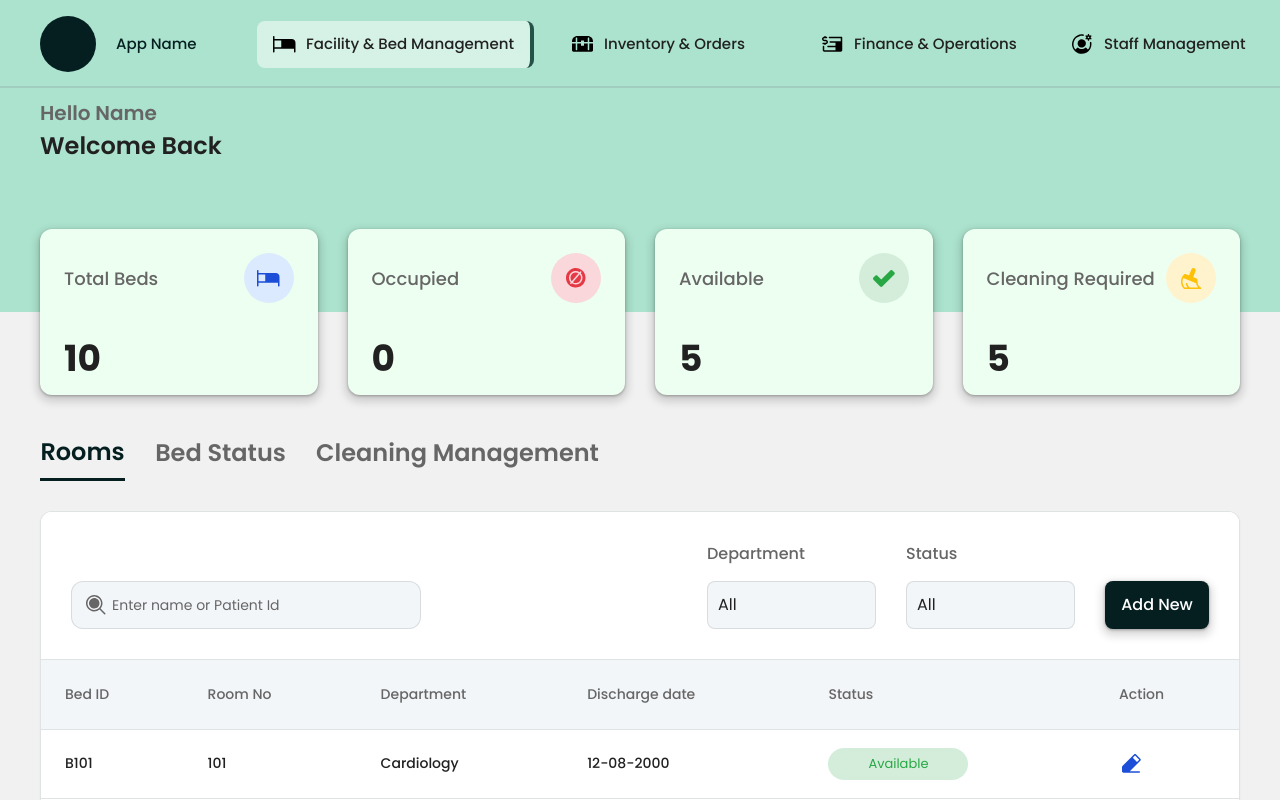
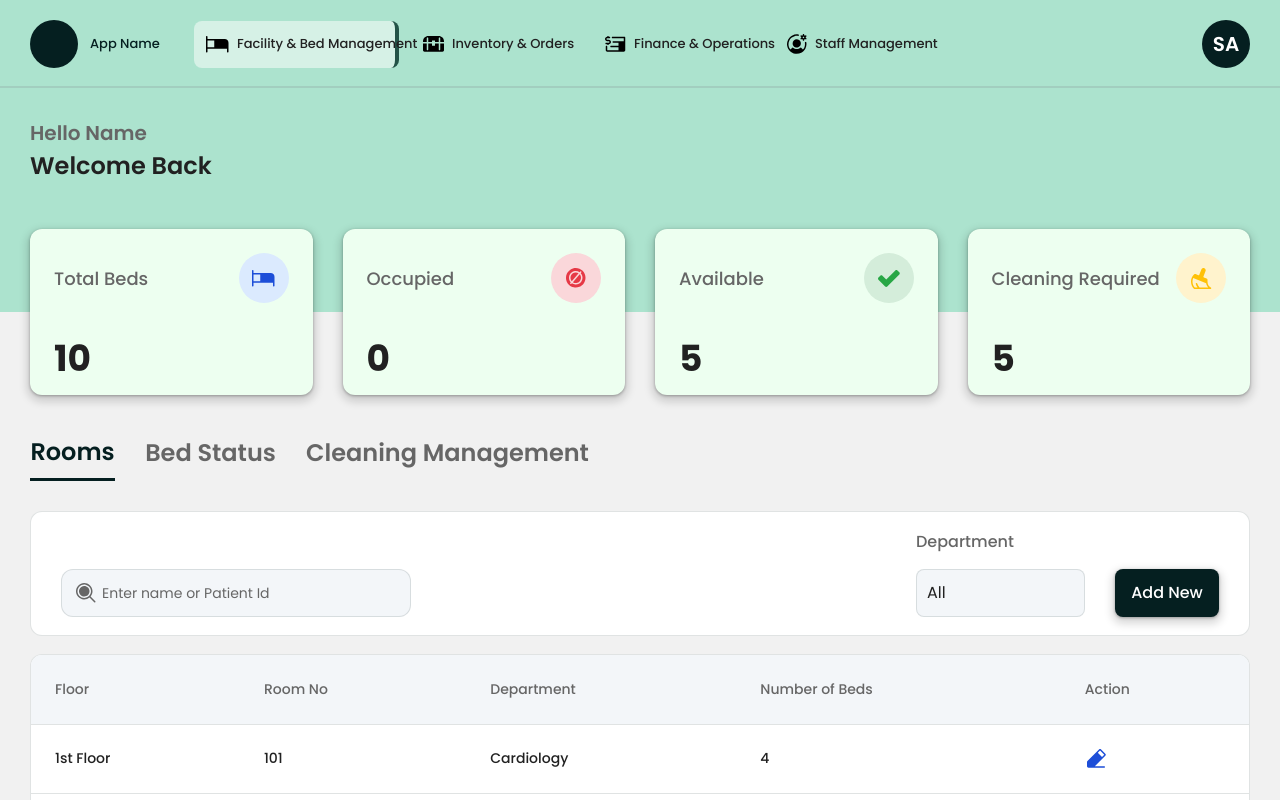
Before and after one commit to jeswin-rooks/HMS-Admin, a React (Vite) app in the folder Frontend/: page /dashboard in a window 1280 px wide. Built offline with nearby package versions, Linux system fonts and the light colour scheme; the HTML template or start-up script is replaced by a standard one.

Commit message:
Alignment updated table splitted

```diff
--- a/Frontend/src/components/common/PageHeader.jsx
+++ b/Frontend/src/components/common/PageHeader.jsx
@@ -2,9 +2,9 @@ import React from 'react'
 
 const PageHeader = ({ title = 'Welcome Back', subtitle = 'Hello Name' }) => {
   return (
-    <div className="w-full h-[224px] bg-[#ACE3CE] px-[40px] py-[10px]">
-      <div className="w-full max-w-[1360px] mx-auto h-full flex items-start">
-        <div className="w-[182px] h-[66px] flex flex-col">
+    <div className="w-full h-[224px] bg-[#ACE3CE]">
+      <div className="w-full max-w-[1440px] mx-auto px-[20px] xl:px-[30px] h-full flex items-start pt-[10px]">
+        <div className="w-[182px] h-[66px] flex flex-col mt-[20px]">
           <span className="text-[#666666] text-[20px] font-semibold leading-[30px]">{subtitle}</span>
           <span className="text-[#212121] text-[24px] font-semibold leading-[36px]">{title}</span>
         </div>
--- a/Frontend/src/components/common/PageLayout.jsx
+++ b/Frontend/src/components/common/PageLayout.jsx
@@ -14,15 +14,15 @@ const PageLayout = ({
   return (
     <div className="flex-1 flex flex-col min-h-[calc(100vh-88px)] font-['Poppins']">
       {!hidePageHeader && <PageHeader />}
-      <div className={`w-full max-w-[1440px] mx-auto px-[40px] flex flex-col gap-[30px] ${shouldPullUpContent ? '-mt-[83px]' : 'mt-[20px]'}`}>
-        <div className="w-full max-w-[1360px] mx-auto flex flex-col gap-[30px]">
+      <div className={`w-full max-w-[1440px] mx-auto px-[20px] xl:px-[30px] flex flex-col gap-[30px] ${shouldPullUpContent ? '-mt-[83px]' : 'mt-[20px]'}`}>
+        <div className="w-full flex flex-col gap-[30px]">
           {!hideStats && <StatsGrid stats={stats} columns={statsColumns} />}
           {children}
         </div>
       </div>
 
-      <footer className="w-full bg-white border-t border-[rgba(130,143,143,0.25)] px-[40px] py-[24px] mt-auto">
-        <div className="w-full max-w-[1360px] mx-auto h-[24px] flex items-center justify-center text-center text-[13px] leading-[24px] text-[#666666]">
+      <footer className="w-full bg-transparent px-[20px] xl:px-[30px] py-[24px] mt-auto">
+        <div className="w-full h-[24px] flex items-center justify-center text-center text-[13px] leading-[24px] text-[#666666]">
           © 2024 HospitalMS Multi-Branch Enterprise Suite. All rights reserved.
         </div>
       </footer>
--- a/Frontend/src/components/facility/BedManagementTable.jsx
+++ b/Frontend/src/components/facility/BedManagementTable.jsx
@@ -22,15 +22,18 @@ const BedManagementTable = ({
   const [editStatus, setEditStatus] = useState('');
   const [currentPage, setCurrentPage] = useState(1);
   const ROWS_PER_PAGE = 8;
+  const isRoomsView = activeTab === 'rooms';
 
   // Filter data based on search and dropdown filters
   const filteredData = useMemo(() => data.filter((row) => {
+    const floorLabel = row.floor ?? '1st Floor';
     const matchesSearch = row.id.toLowerCase().includes(searchQuery.toLowerCase()) ||
-                          row.roomNo.toLowerCase().includes(searchQuery.toLowerCase());
+      row.roomNo.toLowerCase().includes(searchQuery.toLowerCase()) ||
+      floorLabel.toLowerCase().includes(searchQuery.toLowerCase());
     const matchesDept = departmentFilter ? row.department === departmentFilter : true;
-    const matchesStatus = statusFilter ? row.status === statusFilter : true;
+    const matchesStatus = isRoomsView ? true : (statusFilter ? row.status === statusFilter : true);
     return matchesSearch && matchesDept && matchesStatus;
-  }), [data, searchQuery, departmentFilter, statusFilter]);
+  }), [data, searchQuery, departmentFilter, statusFilter, isRoomsView]);
 
   const totalPages = Math.max(1, Math.ceil(filteredData.length / ROWS_PER_PAGE));
   const safePage = Math.min(currentPage, totalPages);
@@ -58,9 +61,9 @@ const BedManagementTable = ({
   }, [safePage, totalPages]);
 
   return (
-    <div className="flex-1 overflow-hidden flex flex-col bg-white">
+    <div className="w-full flex flex-col gap-[18px]">
       {/* Action Bar */}
-      <div className="px-[30px] py-[30px] flex flex-col md:flex-row justify-between items-end gap-[30px] bg-white border-b border-[rgba(130,143,143,0.25)]">
+      <div className="px-[30px] py-[18px] flex flex-col md:flex-row justify-between items-end gap-[30px] bg-white border border-[rgba(130,143,143,0.25)] rounded-[12px]">
         <div className="relative w-full md:w-[350px]">
           <div className="absolute inset-y-0 left-0 pl-[15px] flex items-center pointer-events-none">
             <SearchBarIcon />
@@ -92,6 +95,7 @@ const BedManagementTable = ({
             </div>
           </div>
 
+          {!isRoomsView && (
             <div className="flex flex-col w-[169px]">
               <label className="text-[16px] leading-[24px] font-medium text-[#666666] mb-[15px]" htmlFor="status-filter">Status</label>
               <div className="relative">
@@ -108,6 +112,7 @@ const BedManagementTable = ({
                 </select>
               </div>
             </div>
+          )}
 
           {activeTab !== 'cleaningManagement' && (
             <button
@@ -122,12 +127,13 @@ const BedManagementTable = ({
       </div>
 
       {/* Table Section */}
+      <div className="bg-white border border-[rgba(130,143,143,0.25)] rounded-[12px] overflow-hidden">
         <div className="flex-1 overflow-x-auto overflow-y-auto">
         <table className="min-w-full divide-y divide-[rgba(130,143,143,0.25)]">
           <thead className="bg-[#F3F6F9] sticky top-0">
             <tr className="h-[69px]">
               <th scope="col" className="px-[24px] text-left text-[14px] font-medium text-[#666666]">
-                Bed ID
+                {isRoomsView ? 'Floor' : 'Bed ID'}
               </th>
               <th scope="col" className="px-[24px] text-left text-[14px] font-medium text-[#666666]">
                 Room No
@@ -136,11 +142,13 @@ const BedManagementTable = ({
                 Department
               </th>
               <th scope="col" className="px-[24px] text-left text-[14px] font-medium text-[#666666]">
-                Discharge date
+                {isRoomsView ? 'Number of Beds' : 'Discharge date'}
               </th>
+              {!isRoomsView && (
                 <th scope="col" className="px-[24px] text-left text-[14px] font-medium text-[#666666]">
                   Status
                 </th>
+              )}
               <th scope="col" className="px-[24px] text-left text-[14px] font-medium text-[#666666]">
                 Action
               </th>
@@ -150,7 +158,7 @@ const BedManagementTable = ({
             {pagedData.map((bed, idx) => (
               <tr key={idx} className="h-[69px] hover:bg-gray-50 transition-colors">
                 <td className="px-[24px] whitespace-nowrap text-[14px] font-medium text-[#212121]">
-                  {bed.id}
+                  {isRoomsView ? (bed.floor ?? '1st Floor') : bed.id}
                 </td>
                 <td className="px-[24px] whitespace-nowrap text-[14px] font-medium text-[#212121]">
                   {bed.roomNo}
@@ -159,8 +167,9 @@ const BedManagementTable = ({
                   {bed.department}
                 </td>
                 <td className="px-[24px] whitespace-nowrap text-[14px] font-medium text-[#212121]">
-                  {bed.dischargeDate || '12-08-2000'}
+                  {isRoomsView ? (bed.numberOfBeds ?? 4) : (bed.dischargeDate || '12-08-2000')}
                 </td>
+                {!isRoomsView && (
                   <td className="px-[24px] whitespace-nowrap">
                     {editingId === bed.id ? (
                       <select
@@ -173,16 +182,22 @@ const BedManagementTable = ({
                         ))}
                       </select>
                     ) : (
-                    <span className={`px-[10px] py-[4px] h-[32px] w-[140px] inline-flex items-center justify-center text-center text-[13px] leading-[24px] rounded-full ${
-                      bed.status === 'Available' ? 'bg-[#D4EDDA] text-[#28A745]' :
+                      <span className={`px-[10px] py-[4px] h-[32px] w-[140px] inline-flex items-center justify-center text-center text-[13px] leading-[24px] rounded-full ${bed.status === 'Available' ? 'bg-[#D4EDDA] text-[#28A745]' :
                           bed.status === 'Cleaning Required' ? 'bg-[#FAD7DA] text-[#E63946]' : 'bg-[#FFF3CD] text-[#A16207]'
                         }`}>
                         {bed.status}
                       </span>
                     )}
                   </td>
+                )}
                 <td className="px-[24px] whitespace-nowrap text-sm font-medium">
-                  {editingId === bed.id ? (
+                  {isRoomsView ? (
+                    <button
+                      className="text-[#1D4ED8] hover:text-blue-800 transition-colors w-[24px] h-[24px] flex items-center justify-center"
+                    >
+                      <EditActionIcon />
+                    </button>
+                  ) : editingId === bed.id ? (
                     <div className="flex items-center gap-2">
                       <button
                         onClick={() => {
@@ -226,6 +241,8 @@ const BedManagementTable = ({
           pageWindow={pageWindow}
         />
       </div>
+
+    </div>
   );
 };
 
--- a/Frontend/src/components/finance/FinanceTabs.jsx
+++ b/Frontend/src/components/finance/FinanceTabs.jsx
@@ -2,20 +2,20 @@ import React from 'react'
 
 const FinanceTabs = ({ activeTab, onTabChange }) => {
   return (
-    <div className="flex gap-[32px] border-b border-[#E5E7EB] w-full">
+    <div className="w-[300px] h-[56px] flex items-center gap-[30px]">
       <div
-        className={`py-[12px] cursor-pointer border-b-2 ${activeTab === 'expenses' ? 'border-[#212121]' : 'border-transparent'}`}
+        className={`h-[56px] py-[10px] cursor-pointer flex items-center ${activeTab === 'expenses' ? 'border-b-[3px] border-[#051F20]' : ''}`}
         onClick={() => onTabChange('expenses')}
       >
-        <span className={`text-[18px] font-semibold leading-[28px] ${activeTab === 'expenses' ? 'text-[#212121]' : 'text-[#666666]'}`}>
+        <span className={`text-[24px] font-semibold leading-[36px] ${activeTab === 'expenses' ? 'text-[#051F20]' : 'text-[#666666]'}`}>
           Expenses
         </span>
       </div>
       <div
-        className={`py-[12px] cursor-pointer border-b-2 ${activeTab === 'billing' ? 'border-[#212121]' : 'border-transparent'}`}
+        className={`h-[56px] py-[10px] cursor-pointer flex items-center ${activeTab === 'billing' ? 'border-b-[3px] border-[#051F20]' : ''}`}
         onClick={() => onTabChange('billing')}
       >
-        <span className={`text-[18px] font-semibold leading-[28px] ${activeTab === 'billing' ? 'text-[#212121]' : 'text-[#666666]'}`}>
+        <span className={`text-[24px] font-semibold leading-[36px] ${activeTab === 'billing' ? 'text-[#051F20]' : 'text-[#666666]'}`}>
           Billing
         </span>
       </div>
--- a/Frontend/src/components/staff/StaffTabs.jsx
+++ b/Frontend/src/components/staff/StaffTabs.jsx
@@ -2,30 +2,30 @@ import React from 'react'
 
 const StaffTabs = ({ activeTab, onTabChange, onAddStaff, onOpenAttendance }) => {
   return (
-    <div className="flex justify-between items-end border-b border-[#E5E7EB] w-full">
-      <div className="flex gap-8">
+    <div className="flex justify-between items-end w-full">
+      <div className="w-[420px] h-[56px] flex items-center gap-[30px]">
         <div
-          className={`py-3 cursor-pointer border-b-2 ${activeTab === 'records' ? 'border-[#212121]' : 'border-transparent'}`}
+          className={`h-[56px] py-[10px] cursor-pointer flex items-center ${activeTab === 'records' ? 'border-b-[3px] border-[#051F20]' : ''}`}
           onClick={() => onTabChange('records')}
         >
-          <span className={`text-[18px] font-semibold leading-7 ${activeTab === 'records' ? 'text-[#212121]' : 'text-[#666666]'}`}>
+          <span className={`text-[24px] font-semibold leading-[36px] ${activeTab === 'records' ? 'text-[#051F20]' : 'text-[#666666]'}`}>
             Staff Records
           </span>
         </div>
         <div
-          className={`py-3 cursor-pointer border-b-2 ${activeTab === 'attendance' ? 'border-[#212121]' : 'border-transparent'}`}
+          className={`h-[56px] py-[10px] cursor-pointer flex items-center ${activeTab === 'attendance' ? 'border-b-[3px] border-[#051F20]' : ''}`}
           onClick={() => onTabChange('attendance')}
         >
-          <span className={`text-[18px] font-semibold leading-7 ${activeTab === 'attendance' ? 'text-[#212121]' : 'text-[#666666]'}`}>
+          <span className={`text-[24px] font-semibold leading-[36px] ${activeTab === 'attendance' ? 'text-[#051F20]' : 'text-[#666666]'}`}>
             Attendance
           </span>
         </div>
       </div>
       {activeTab === 'records' && (
-        <div className="pb-3">
+        <div>
           <button
             onClick={onAddStaff}
-            className="h-10 px-5 bg-[#051F20] text-white rounded-lg text-[14px] font-medium"
+            className="h-[48px] px-[16px] bg-[#051F20] text-white rounded-[8px] text-[16px] leading-[24px] font-medium"
           >
             Add Staff
           </button>
@@ -33,10 +33,10 @@ const StaffTabs = ({ activeTab, onTabChange, onAddStaff, onOpenAttendance }) =>
       )}
 
       {activeTab === 'attendance' && (
-        <div className="pb-3">
+        <div>
           <button
             onClick={onOpenAttendance}
-            className="h-10 px-5 bg-[#051F20] text-white rounded-lg text-[14px] font-medium"
+            className="h-[48px] px-[16px] bg-[#051F20] text-white rounded-[8px] text-[16px] leading-[24px] font-medium"
           >
             Attendance
           </button>
--- a/Frontend/src/components/stock/InventoryTab.jsx
+++ b/Frontend/src/components/stock/InventoryTab.jsx
@@ -58,10 +58,10 @@ const InventoryTab = ({ activeSubTab, onSubTabChange, inventoryData }) => {
   }, [safePage, totalPages])
 
   return (
-    <div className="w-full bg-[#f8fafc] rounded-2xl border border-[rgba(130,143,143,0.25)] flex flex-col shadow-sm">
+    <div className="w-full flex flex-col gap-[20px]">
 
       {/* Toolbar */}
-      <div className="w-full p-6 flex justify-between items-end border-b border-[rgba(130,143,143,0.25)] bg-white rounded-t-[16px]">
+      <div className="w-full p-6 flex justify-between items-end bg-white rounded-[16px] border border-[rgba(130,143,143,0.25)] shadow-sm">
         <div className="w-[300px] h-[48px] bg-[#F3F6F9] rounded-[8px] border border-[#E5E7EB] flex items-center px-[16px] gap-[10px]">
           <SearchBarIcon />
           <input
@@ -92,7 +92,7 @@ const InventoryTab = ({ activeSubTab, onSubTabChange, inventoryData }) => {
       </div>
 
       {/* Sub tabs & Table */}
-      <div className="flex flex-col bg-[#Fcfcfc]">
+      <div className="flex flex-col bg-white rounded-[16px] border border-[rgba(130,143,143,0.25)] shadow-sm overflow-hidden">
 
         <div className="flex gap-[30px] px-[24px] border-b border-[rgba(130,143,143,0.25)] h-[48px] items-center">
           <span
@@ -150,7 +150,7 @@ const InventoryTab = ({ activeSubTab, onSubTabChange, inventoryData }) => {
 
       </div>
     </div>
-  ) // ...existing code...
+  )
 }
 
 export default InventoryTab
--- a/Frontend/src/components/stock/StockTabs.jsx
+++ b/Frontend/src/components/stock/StockTabs.jsx
@@ -2,20 +2,20 @@ import React from 'react'
 
 const StockTabs = ({ activeTab, onTabChange }) => {
   return (
-    <div className="w-full flex-row items-center gap-[30px] flex border-b border-[rgba(130,143,143,0.25)]">
+    <div className="w-[340px] h-[56px] flex flex-row items-center gap-[30px]">
       <div
-        className={`py-[12px] cursor-pointer border-b-2 ${activeTab === 'inventory' ? 'border-[#212121]' : 'border-transparent'}`}
+        className={`h-[56px] py-[10px] flex items-center cursor-pointer ${activeTab === 'inventory' ? 'border-b-[3px] border-[#051F20]' : ''}`}
         onClick={() => onTabChange('inventory')}
       >
-        <h2 className={`font-semibold text-[20px] leading-[30px] ${activeTab === 'inventory' ? 'text-[#212121]' : 'text-[#666666]'}`}>
+        <h2 className={`font-semibold text-[24px] leading-[36px] ${activeTab === 'inventory' ? 'text-[#051F20]' : 'text-[#666666]'}`}>
           Inventory
         </h2>
       </div>
       <div
-        className={`py-[12px] cursor-pointer border-b-2 ${activeTab === 'purchases' ? 'border-[#212121]' : 'border-transparent'}`}
+        className={`h-[56px] py-[10px] flex items-center cursor-pointer ${activeTab === 'purchases' ? 'border-b-[3px] border-[#051F20]' : ''}`}
         onClick={() => onTabChange('purchases')}
       >
-        <h2 className={`font-semibold text-[20px] leading-[30px] ${activeTab === 'purchases' ? 'text-[#212121]' : 'text-[#666666]'}`}>
+        <h2 className={`font-semibold text-[24px] leading-[36px] ${activeTab === 'purchases' ? 'text-[#051F20]' : 'text-[#666666]'}`}>
           Purchases
         </h2>
       </div>
--- a/Frontend/src/pages/FinancePage.jsx
+++ b/Frontend/src/pages/FinancePage.jsx
@@ -22,7 +22,7 @@ const FinancePage = () => {
       hidePageHeader={isPackageFormMode}
       hideStats={isPackageFormMode}
     >
-      <div className="flex flex-col gap-[20px] w-full px-5">
+      <div className="flex flex-col gap-[30px] w-full">
         {!isPackageFormMode && <FinanceTabs activeTab={activeTab} onTabChange={setActiveTab} />}
         {activeTab === 'expenses' ? (
           <ExpensesTab
--- a/Frontend/src/pages/StaffPage.jsx
+++ b/Frontend/src/pages/StaffPage.jsx
@@ -86,7 +86,7 @@ const StaffPage = () => {
 
   return (
     <PageLayout stats={staffStats}>
-      <div className="flex flex-col gap-5 w-full px-5">
+      <div className="flex flex-col gap-[30px] w-full">
         <StaffTabs
           activeTab={activeTab}
           onTabChange={setActiveTab}
--- a/Frontend/src/pages/StockPage.jsx
+++ b/Frontend/src/pages/StockPage.jsx
@@ -50,7 +50,7 @@ const StockPage = () => {
 
   return (
     <PageLayout stats={stockStats}>
-      <div className="flex flex-col gap-5 w-full px-5">
+      <div className="flex flex-col gap-[30px] w-full">
         <StockTabs activeTab={activeTab} onTabChange={setActiveTab} />
         {activeTab === 'inventory' ? (
           <InventoryTab
```
Also changed, not shown: Frontend/src/components/layout/MainLayout.jsx (+17 -18 lines), Frontend/src/pages/DashboardPage.jsx (+7 -9 lines). Lines whose indentation alone changed are shown as unchanged.
